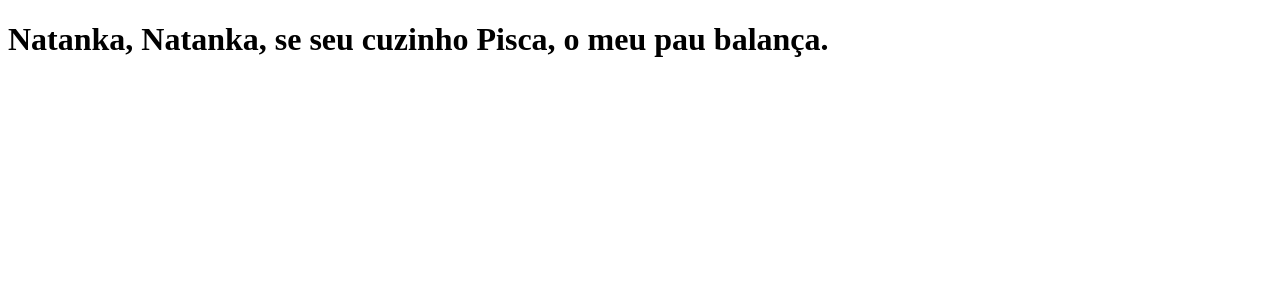
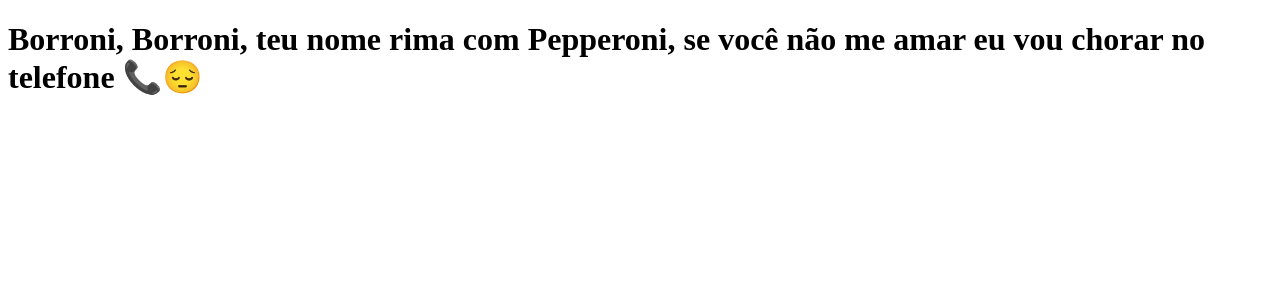
Before and after one commit to pedrocaniato/clone-tabnews, a Next.js app: page / in a window 1280 px wide. Shown: the top 300 px of the page. Built offline with nearby package versions, Linux system fonts and the light colour scheme.

Commit message:
nos conformes

```diff
--- a/pages/index.js
+++ b/pages/index.js
@@ -1,8 +1,9 @@
 function Home () {
     return <h1>
-        Natanka, Natanka,
-        se seu cuzinho Pisca,
-        o meu pau balança.
+        Borroni, Borroni,
+        teu nome rima com Pepperoni,
+        se você não me amar
+        eu vou chorar no telefone 📞😔
     </h1>
 }
 
```
